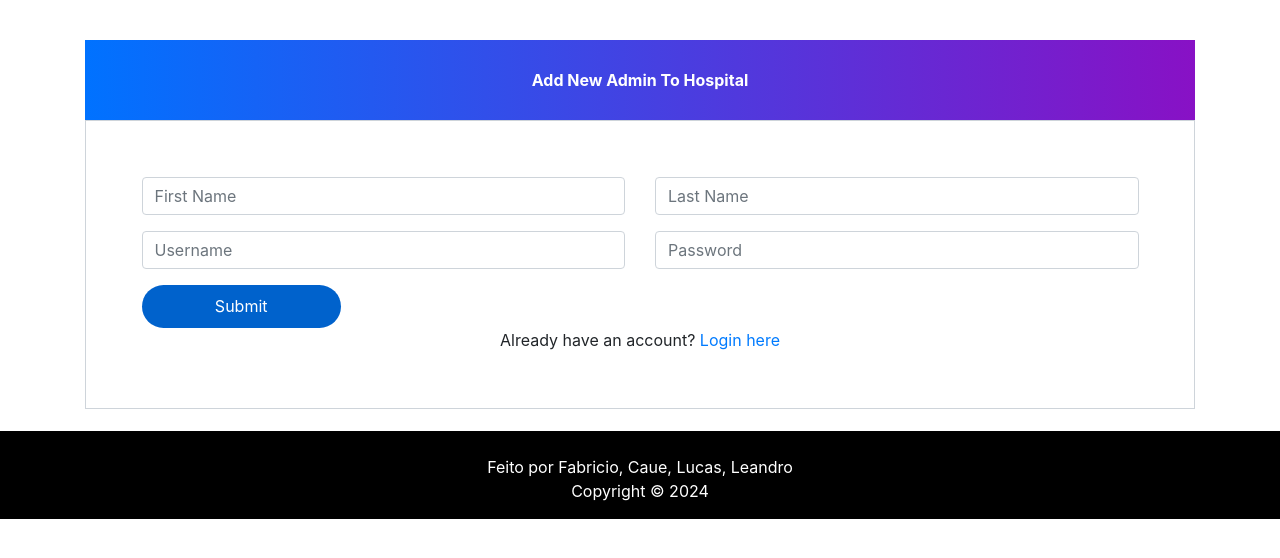
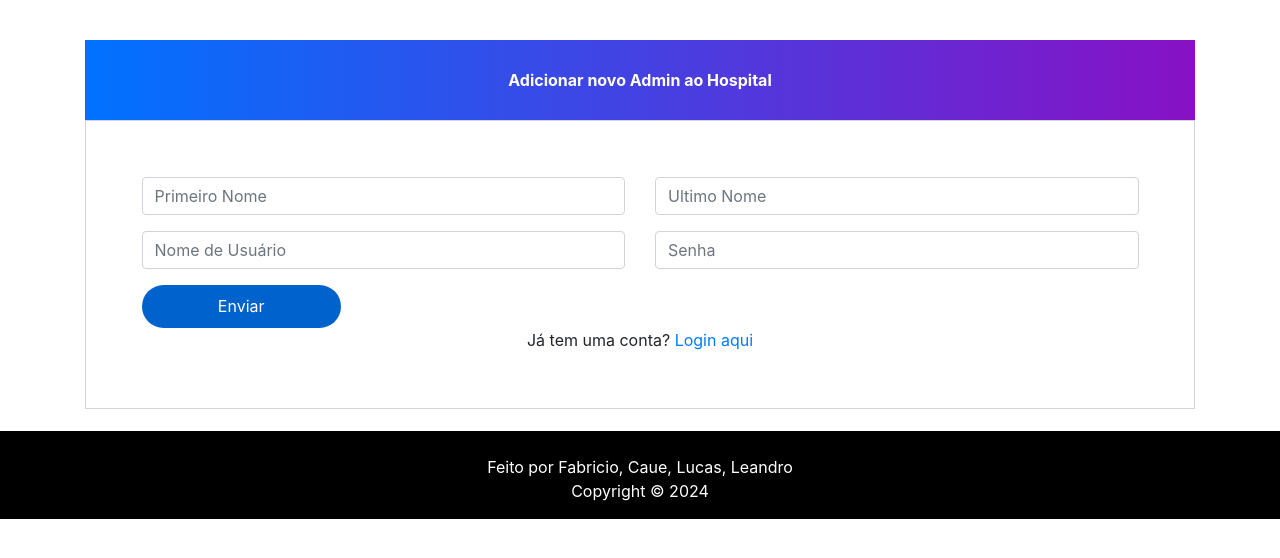
Before and after one commit to LucasSarri/Trab-GPDS, a Django app: page /adminsignup in a window 1280 px wide. Shown: the part 56-614 px from the top of the page. Run offline with Django 3.2, Linux system fonts and the light colour scheme; some libraries are stand-ins or nearby versions.

Commit message:
Pagina adminclick e adminsignup

```diff
--- a/templates/hospital/adminsignup.html
+++ b/templates/hospital/adminsignup.html
@@ -61,38 +61,37 @@
 
 
 
-  <!--- signup page for admin by admin(sumit)  ---------->
   <form method="post">
     {% csrf_token %}
     <div class="container register-form">
       <div class="form">
         <div class="note">
-          <p>Add New Admin To Hospital</p>
+          <p>Adicionar novo Admin ao Hospital</p>
         </div>
 
         <div class="form-content">
           <div class="row">
             <div class="col-md-6">
               <div class="form-group">
-                {% render_field form.first_name class="form-control" placeholder="First Name" %}
+                {% render_field form.first_name class="form-control" placeholder="Primeiro Nome" %}
               </div>
               <div class="form-group">
-                {% render_field form.username class="form-control" placeholder="Username" %}
+                {% render_field form.username class="form-control" placeholder="Nome de Usuário" %}
               </div>
 
             </div>
             <div class="col-md-6">
               <div class="form-group">
-                {% render_field form.last_name class="form-control" placeholder="Last Name" %}
+                {% render_field form.last_name class="form-control" placeholder="Ultimo Nome" %}
               </div>
               <div class="form-group">
-                {% render_field form.password class="form-control" placeholder="Password" %}
+                {% render_field form.password class="form-control" placeholder="Senha" %}
               </div>
 
             </div>
           </div>
-          <button type="submit" class="btnSubmit">Submit</button>
-          <div class="text-center">Already have an account? <a href="adminlogin">Login here</a></div>
+          <button type="submit" class="btnSubmit">Enviar</button>
+          <div class="text-center">Já tem uma conta? <a href="adminlogin">Login aqui</a></div>
         </div>
       </div>
     </div>
```
Also changed, not shown: templates/hospital/adminclick.html (+4 -4 lines).
